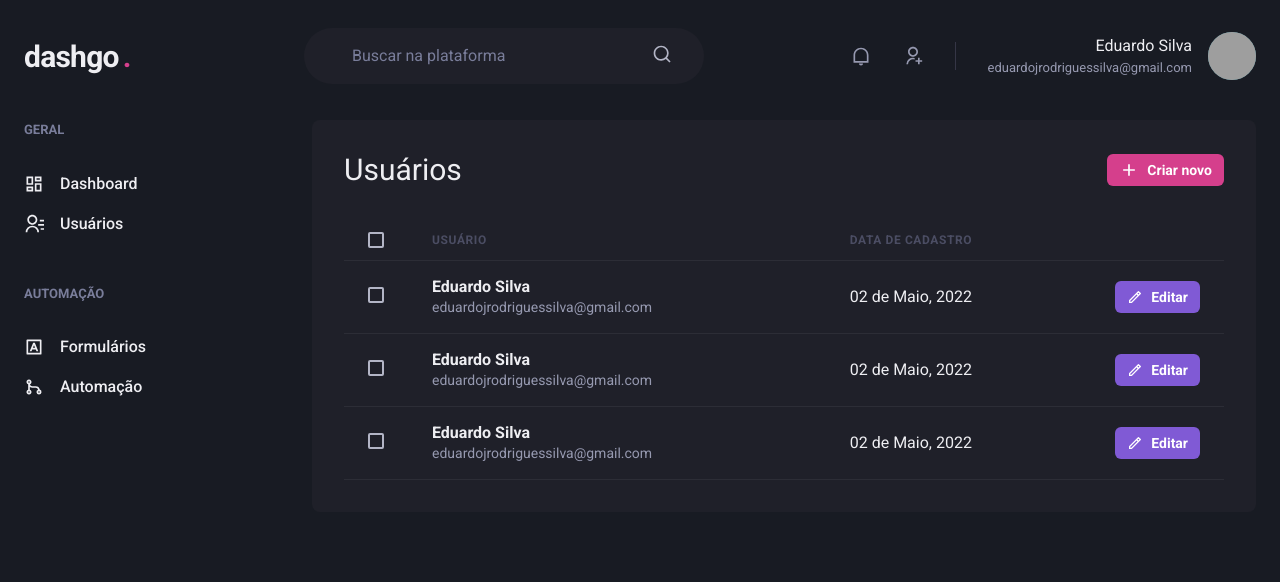
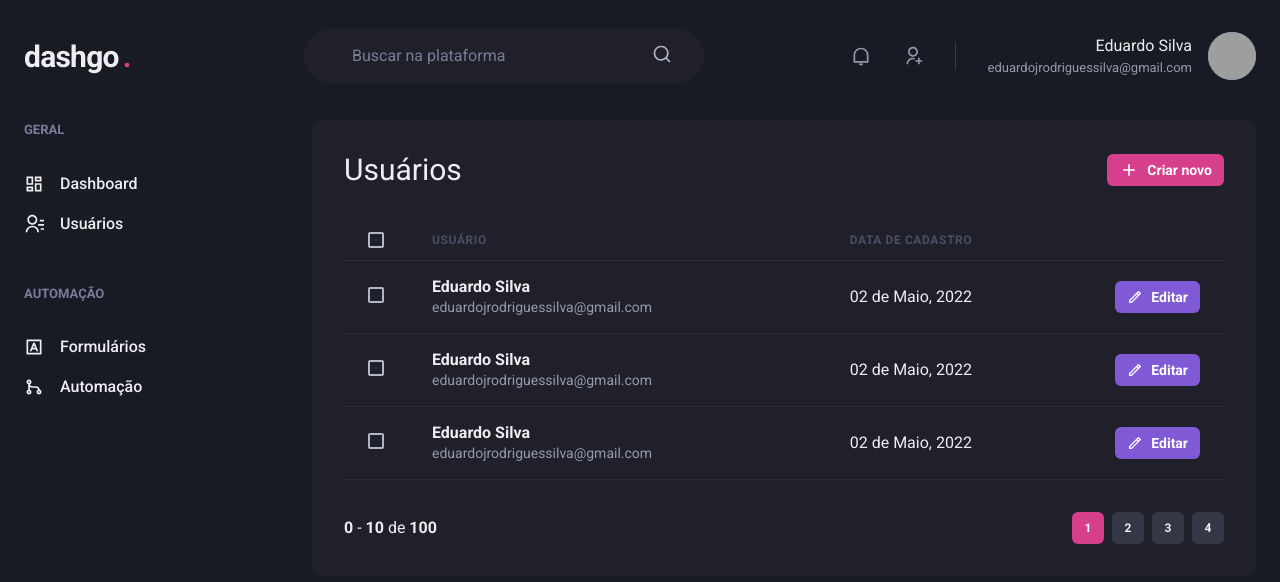
Before and after one commit to eduardojrsilva/dashgo, a Next.js app: page /users in a window 1280 px wide. Shown: the top 582 px of the page. Built offline with nearby package versions, Linux system fonts and the light colour scheme; grey boxes are pictures that could not be loaded.

Commit message:
creating pagination

```diff
--- /dev/null
+++ b/src/components/Pagination.tsx
@@ -0,0 +1,69 @@
+import { Stack, Button, Box } from "@chakra-ui/react";
+
+export function Pagination() {
+  return (
+    <Stack
+      direction="row"
+      spacing="6"
+      mt="8"
+      justify="space-between"
+      align="center"
+    >
+      <Box>
+        <strong>0</strong> - <strong>10</strong> de <strong>100</strong>
+      </Box>
+
+      <Stack direction="row" spacing="2">
+        <Button
+          size="sm"
+          fontSize="xs"
+          width="4"
+          colorScheme="pink"
+          disabled
+          _disabled={{
+            bgColor: 'pink.500',
+            cursor: 'default',
+          }}
+        >
+          1
+        </Button>
+
+        <Button
+          size="sm"
+          fontSize="xs"
+          width="4"
+          bgColor="gray.700"
+          _hover={{
+            bg: 'gray.500'
+          }}
+        >
+          2
+        </Button>
+
+        <Button
+          size="sm"
+          fontSize="xs"
+          width="4"
+          bgColor="gray.700"
+          _hover={{
+            bg: 'gray.500'
+          }}
+        >
+          3
+        </Button>
+
+        <Button
+          size="sm"
+          fontSize="xs"
+          width="4"
+          bgColor="gray.700"
+          _hover={{
+            bg: 'gray.500'
+          }}
+        >
+          4
+        </Button>
+      </Stack>
+    </Stack>
+  );
+}
--- a/src/pages/users/index.tsx
+++ b/src/pages/users/index.tsx
@@ -2,6 +2,7 @@ import { Box, Button, Checkbox, Flex, Heading, Icon, Table, Tbody, Td, Text, Th,
 import { RiAddLine, RiPencilLine } from "react-icons/ri";
 
 import { Header } from "../../components/Header";
+import { Pagination } from "../../components/Pagination";
 import { Sidebar } from "../../components/Sidebar";
 
 export default function UserList() {
@@ -113,6 +114,8 @@ export default function UserList() {
               </Tr>
             </Tbody>
           </Table>
+
+          <Pagination />
         </Box>
       </Flex>
     </Box>
```
